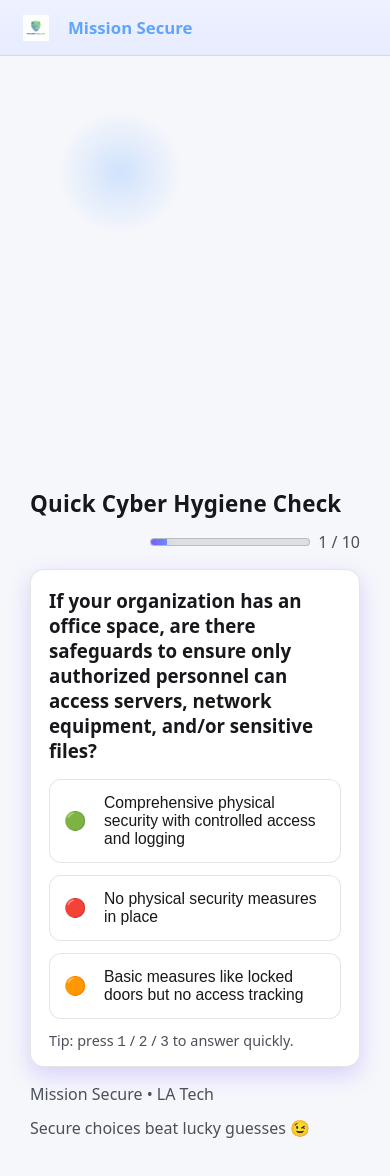
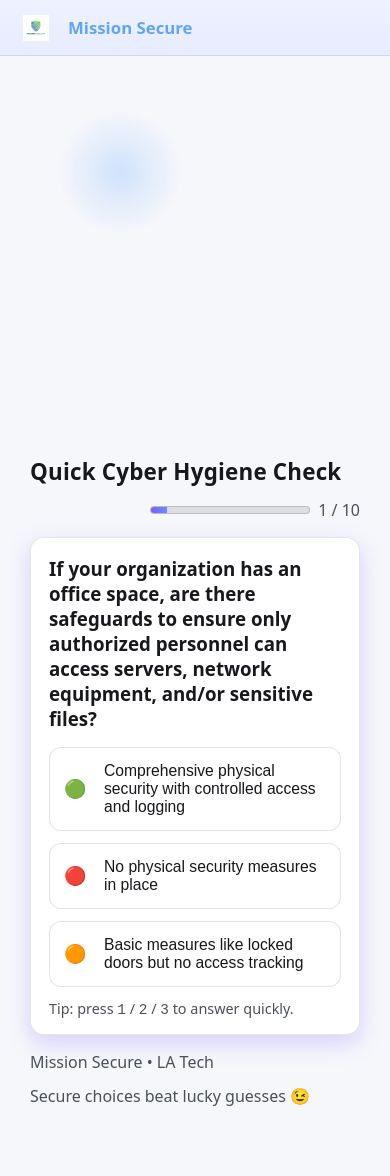
Before and after one commit to benji2803/missionsecure, a React (Vite) app: page /quiz in a window 390 px wide. Shown: the top 1176 px of the page. Built offline with nearby package versions, Linux system fonts and the light colour scheme.

Commit message:
Mobile issue fix

```diff
--- a/src/layout/layout.css
+++ b/src/layout/layout.css
@@ -205,75 +205,51 @@ body{
 .logo-toggle.is-open{ transform: rotate(180deg) scale(1.02) }
 
 /* --------------------------------------------
-   5) PAGE LAYOUT — base + helpers
+   5) PAGE LAYOUT — base + helpers (FLUSH TOP)
    -------------------------------------------- */
 
-/* Base page: fills the viewport minus topbar so normal screens look tidy */
+/* Base page: sits right under the topbar. No top padding. */
 .page{
-  padding: var(--space-4) var(--space-3);
+  /* top padding removed */
+  padding: 0 var(--space-3) var(--space-4);
   min-height: calc(100vh - var(--topbar-h));
+  margin: 0;
 }
 
-/* Mobile address bar safe */
+/* Mobile address bar safe height */
 @supports (height: 100svh){
   .page{ min-height: calc(100svh - var(--topbar-h)); }
 }
 
-.page.no-scroll{ overflow:hidden }
-
-/* Push content only when sidebar is open (desktop) */
-@media (min-width: 1024px){
-  .page.has-sidebar{ margin-left: var(--sidebar-w) }
-}
-
-/* Home route: hero controls its own spacing */
-.home-route{
-  padding: 0;
-  overflow: hidden;
-}
-
-/* --------------------------------------------
-   5) PAGE LAYOUT — base + helpers (FINAL)
-   -------------------------------------------- */
-
-/* Base page: top-aligned under the topbar. No min-height here. */
-.page{
-  padding: var(--space-4) var(--space-3);
-  margin: 0;
-}
-
-/* Non-home pages that must start immediately under the topbar */
+/* If a page previously used .page-top, keep it flush too */
 .page.page-top{
-  /* absolutely no vertical centering */
-  min-height: auto;                 /* kill the old full-height behavior */
-  padding-top: var(--space-4);      /* small breathing room under topbar */
+  min-height: auto;
+  padding-top: 0;
   overflow: visible;
 }
 
-/* Make sure first child can’t add phantom gap */
+/* First element can’t reintroduce a top gap */
+.page > *:first-child,
 .page.page-top > *:first-child{
   margin-top: 0 !important;
   padding-top: 0 !important;
 }
 
-/* Keep content horizontally centered when you use .container */
+/* Keep content width constraints tidy when using .container */
 .page > .container,
 .page.page-top > .container{
   margin-inline: auto;
   max-width: 980px;
 }
 
-/* Home route: the ONLY page that should fill the viewport */
+/* Home route keeps control of its own spacing if needed */
 .home-route{
-  padding: 0;                        /* hero controls its own spacing */
+  padding: 0;
   min-height: calc(100vh - var(--topbar-h));
 }
 @supports (height: 100svh){
   .home-route{ min-height: calc(100svh - var(--topbar-h)); }
 }
-
-/* Optional: prevent any scroll-jiggle on the home hero only */
-.home-route.page{ overflow: hidden; }
 
 /* Desktop: push content only when the sidebar is actually open */
 @media (min-width: 1024px){
@@ -455,11 +431,15 @@ label>span{ color: var(--muted); font-size:.95rem }
    15) MOBILE BREAKPOINT TUNING (≤640px)
    -------------------------------------------- */
 @media (max-width: 640px){
+  /* tighter page gutters under the topbar, still no top padding */
+  .page{ padding: 0 var(--space-2) var(--space-3); }
+  .page.page-top{ padding-top: 0; }
 
-  /* tighter page gutters under the topbar */
-  .page{ padding: var(--space-3) var(--space-2); }
-  .page.page-top{
-    padding-top: var(--space-3);
+  /* container padding + full width on small */
+  .page > .container,
+  .page.page-top > .container{
+    max-width: 100%;
+    padding-inline: var(--space-2);
   }
 
   /* container padding + full width on small */
```
